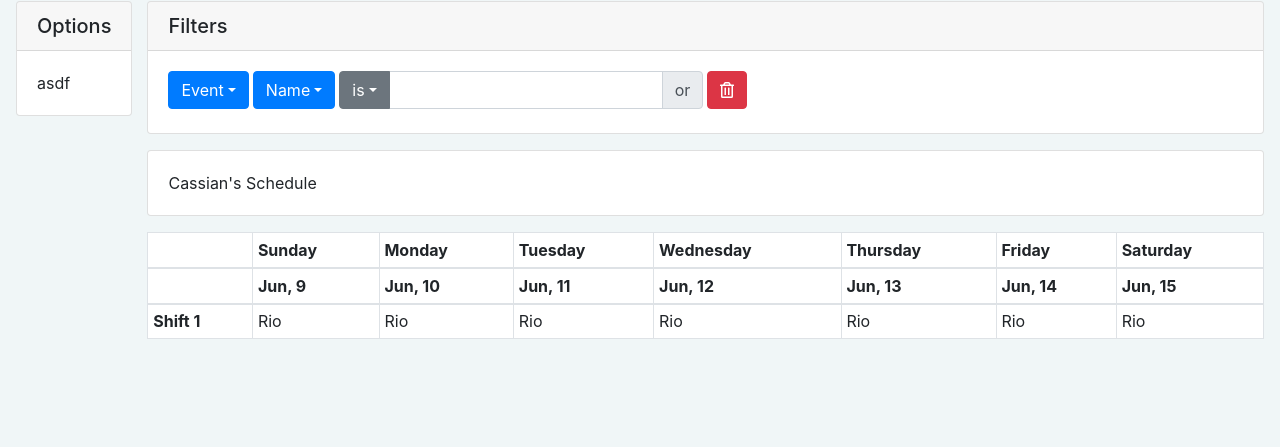
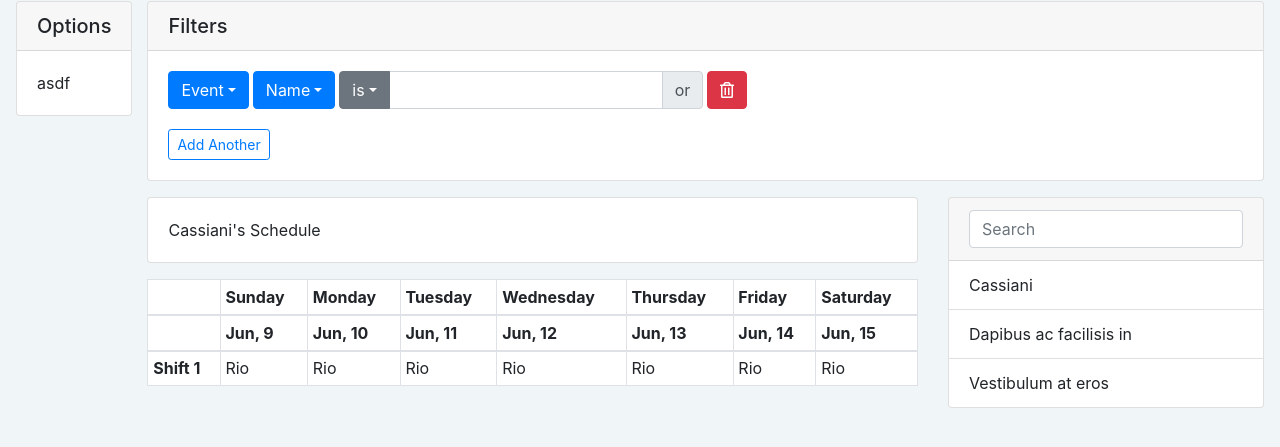
Before and after one commit to riodw/vue.scheduling, a Vue app: page /schedule in a window 1280 px wide. Shown: the part 185-632 px from the top of the page. Built offline with nearby package versions, Linux system fonts and the light colour scheme.

Commit message:
Add another filter; Show users on side;

```diff
--- a/src/views/Schedule.vue
+++ b/src/views/Schedule.vue
@@ -63,13 +63,17 @@
                   <font-awesome-icon :icon="['far', 'trash-alt']" />
                 </b-button>
               </div>
+              <div>
+                <b-dropdown size="sm" variant="outline-primary" text="Add Another" class="mt-3" no-caret>
+                  <b-dropdown-item>Event</b-dropdown-item>
+                </b-dropdown>
               </div>
             </div>
-          <div>
+          </div>
+          <div class="row">
+            <div class="col">
               <div class="card mb-3">
-              <div class="card-body">
-                Cassian's Schedule
-              </div>
+                <div class="card-body">Cassiani's Schedule</div>
               </div>
               <div>
                 <!-- <div class="card-header">asdf</div> -->
@@ -113,6 +117,25 @@
                 </div>
               </div>
             </div>
+            <div class="col-auto d-none d-xl-block">
+              <div class="card">
+                <div class="card-header">
+                  <input type="text" class="form-control" placeholder="Search" />
+                </div>
+                <ul class="list-group list-group-flush">
+                  <li class="list-group-item">
+                    <div>Cassiani</div>
+                  </li>
+                  <li class="list-group-item">
+                    <div>Dapibus ac facilisis in</div>
+                  </li>
+                  <li class="list-group-item">
+                    <div>Vestibulum at eros</div>
+                  </li>
+                </ul>
+              </div>
+            </div>
+          </div>
         </div>
       </div>
     </div>
```
Lines whose indentation alone changed are shown as unchanged.
